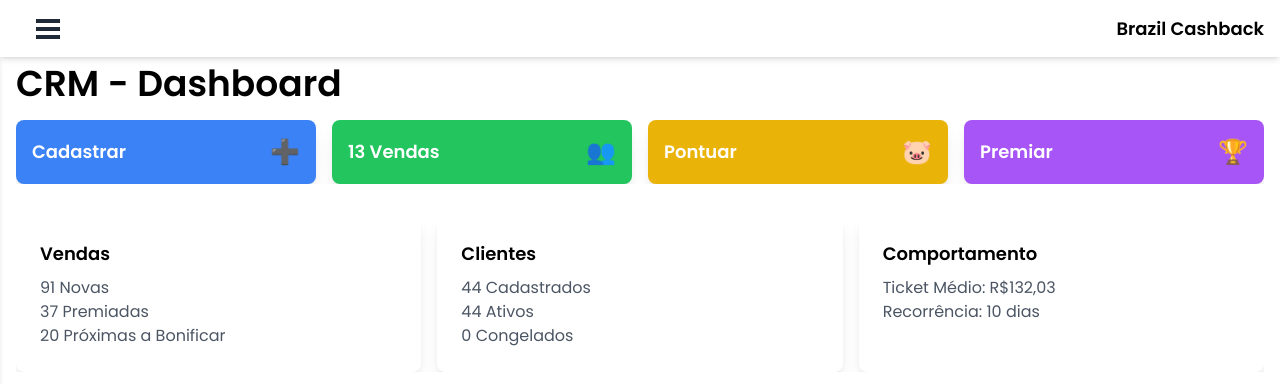
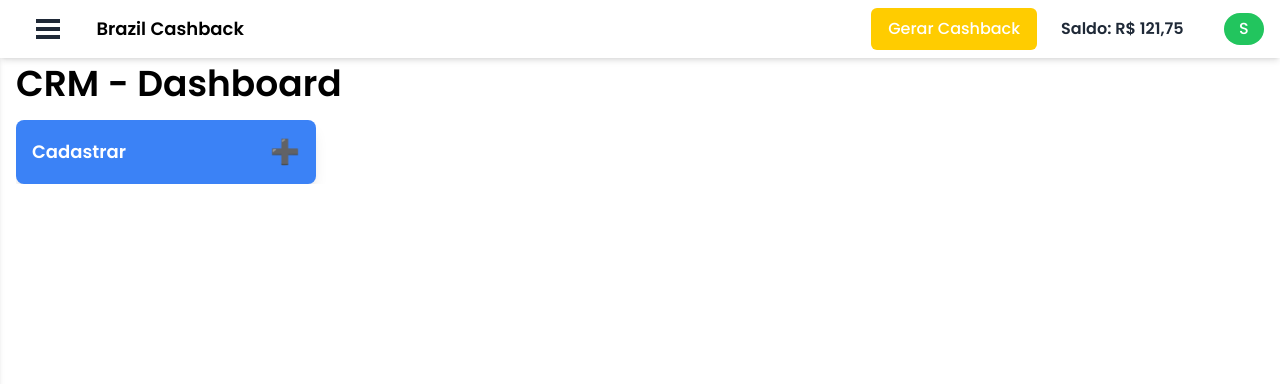
Before and after one commit to jotachristian/BrazilCashback, a React (Vite) app: page /index_empresa in a window 1280 px wide. Shown: the top 384 px of the page. Built offline with nearby package versions, Linux system fonts and the light colour scheme.

Commit message:
Update index_empresa.jsx

```diff
--- a/src/pages/Main/index_empresa.jsx
+++ b/src/pages/Main/index_empresa.jsx
@@ -27,6 +27,8 @@ const IndexEmpresa = () => {
       {/* Menu Sanduíche */}
       <div className="fixed top-0 left-0 w-full shadow-md z-50 bg-white">
         <div className="flex justify-between items-center px-4 py-2">
+          {/* Logo e Nome */}
+          <div className="flex items-center">
             <button
               className="flex flex-col space-y-1 focus:outline-none bg-transparent"
               onClick={toggleMenu}
@@ -35,19 +37,36 @@ const IndexEmpresa = () => {
               <span className="block w-6 h-1 bg-gray-800"></span>
               <span className="block w-6 h-1 bg-gray-800"></span>
             </button>
-          <h1 className="flex flex-col itens-start text-lg font-semibold">
+            <h1 className="ml-4 text-lg font-semibold text-black">
               Brazil Cashback
             </h1>
+          </div>
+
+          {/* Opções à direita */}
+          <div className="flex items-center space-x-4 sm:space-x-6">
+            <button className="hidden sm:block bg-[#ffcc00] text-white px-4 py-2 rounded-md hover:bg-yellow-500">
+              Gerar Cashback
+            </button>
+            <p className="hidden sm:block text-gray-800 font-semibold">
+              Saldo: R$ 121,75
+            </p>
+            <div className="flex items-center space-x-4">
+              <i className="fas fa-bell text-gray-600 text-lg cursor-pointer"></i>
+              <button className="bg-green-500 text-white w-8 h-8 flex items-center justify-center rounded-full">
+                S
+              </button>
+            </div>
+          </div>
         </div>
       </div>
 
       {/* Sidebar */}
       <aside
-        className={`fixed top-0 left-0 w-64 h-full shadow-md z-40 transform ${
+        className={`fixed top-0 left-0 w-full h-full shadow-md z-40 transform ${
           menuOpen ? "translate-x-0" : "-translate-x-full"
-        } transition-transform duration-300 bg-white`}
+        } transition-transform duration-300 bg-white md:w-64`}
       >
-        <div className="p-4 text-2xl font-semibold border-b">
+        <div className="flex flex-col items-center justify-start p-4 text-2xl font-semibold border-b">
           Brazil Cashback
         </div>
         <nav className="p-4">
@@ -58,7 +77,7 @@ const IndexEmpresa = () => {
                 className="flex justify-between items-center hover:bg-gray-100 p-2 rounded-md cursor-pointer"
                 onClick={toggleSubmenu}
               >
-                <h1 className="text-base text-[#008000] font-semibold">
+                <h1 className="text-base text-[#ffcc00] font-semibold">
                   Dashboard
                 </h1>
                 <span className={`transform ${submenuOpen ? "rotate-180" : ""}`}>
@@ -83,15 +102,13 @@ const IndexEmpresa = () => {
               )}
             </li>
 
-            {/* Cashback com Submenu */}
+            {/* Gestão com Submenu */}
             <li>
               <div
                 className="flex justify-between items-center hover:bg-gray-100 p-2 rounded-md cursor-pointer"
                 onClick={toggleSubmenuGestao}
               >
-                <h1 className="text-base font-semibold">
-                  Gestão
-                </h1>
+                <h1 className="text-base font-semibold">Gestão</h1>
                 <span
                   className={`transform ${
                     submenuGestaoOpen ? "rotate-180" : ""
@@ -130,9 +147,7 @@ const IndexEmpresa = () => {
                 className="flex justify-between items-center hover:bg-gray-100 p-2 rounded-md cursor-pointer"
                 onClick={toggleSubmenuFinanceiro}
               >
-                <h1 className="text-base font-semibold">
-                  Finaceiro
-                </h1>
+                <h1 className="text-base font-semibold">Financeiro</h1>
                 <span
                   className={`transform ${
                     submenuFinanceiroOpen ? "rotate-180" : ""
@@ -160,7 +175,8 @@ const IndexEmpresa = () => {
             </li>
 
             <li className="hover:bg-gray-100 p-2 rounded-md">
-              <p className="font-semibold text-black">Ajuda</p></li>
+              <p className="font-semibold text-black">Ajuda</p>
+            </li>
             <li className="hover:bg-gray-100 p-2 rounded-md">
               Indicação de Amigos
             </li>
@@ -180,12 +196,8 @@ const IndexEmpresa = () => {
 
         {/* Top Cards */}
         <div className="grid grid-cols-2 md:grid-cols-4 gap-4 mb-8">
-          {[
-            { title: "Cadastrar", icon: "➕", color: "bg-blue-500" },
-            { title: "13 Vendas", icon: "👥", color: "bg-green-500" },
-            { title: "Pontuar", icon: "🐷", color: "bg-yellow-500" },
-            { title: "Premiar", icon: "🏆", color: "bg-purple-500" },
-          ].map((card, index) => (
+          {[{ title: "Cadastrar", icon: "➕", color: "bg-blue-500" }].map(
+            (card, index) => (
               <div
                 key={index}
                 className={`p-4 rounded-lg shadow-lg ${card.color} text-white`}
@@ -195,34 +207,8 @@ const IndexEmpresa = () => {
                   <div className="text-2xl">{card.icon}</div>
                 </div>
               </div>
-          ))}
-        </div>
-
-        {/* Metrics Section */}
-        <div className="grid grid-cols-1 md:grid-cols-3 gap-4">
-          <div className="p-6 bg-white shadow-lg rounded-lg">
-            <h3 className="text-lg font-semibold mb-2">Vendas</h3>
-            <ul className="text-gray-600">
-              <li>91 Novas</li>
-              <li>37 Premiadas</li>
-              <li>20 Próximas a Bonificar</li>
-            </ul>
-          </div>
-          <div className="p-6 bg-white shadow-lg rounded-lg">
-            <h3 className="text-lg font-semibold mb-2">Clientes</h3>
-            <ul className="text-gray-600">
-              <li>44 Cadastrados</li>
-              <li>44 Ativos</li>
-              <li>0 Congelados</li>
-            </ul>
-          </div>
-          <div className="p-6 bg-white shadow-lg rounded-lg">
-            <h3 className="text-lg font-semibold mb-2">Comportamento</h3>
-            <ul className="text-gray-600">
-              <li>Ticket Médio: R$132,03</li>
-              <li>Recorrência: 10 dias</li>
-            </ul>
-          </div>
+            )
+          )}
         </div>
       </div>
     </div>
```
Lines whose indentation alone changed are shown as unchanged.
